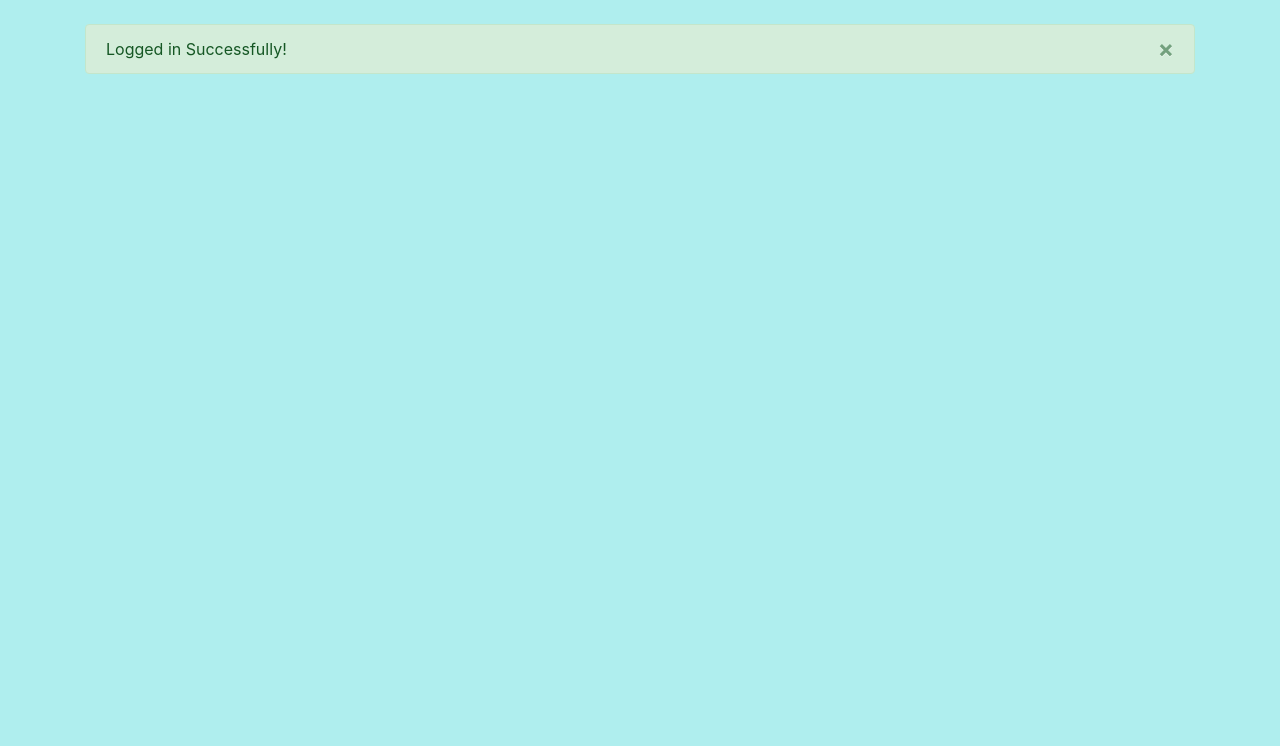
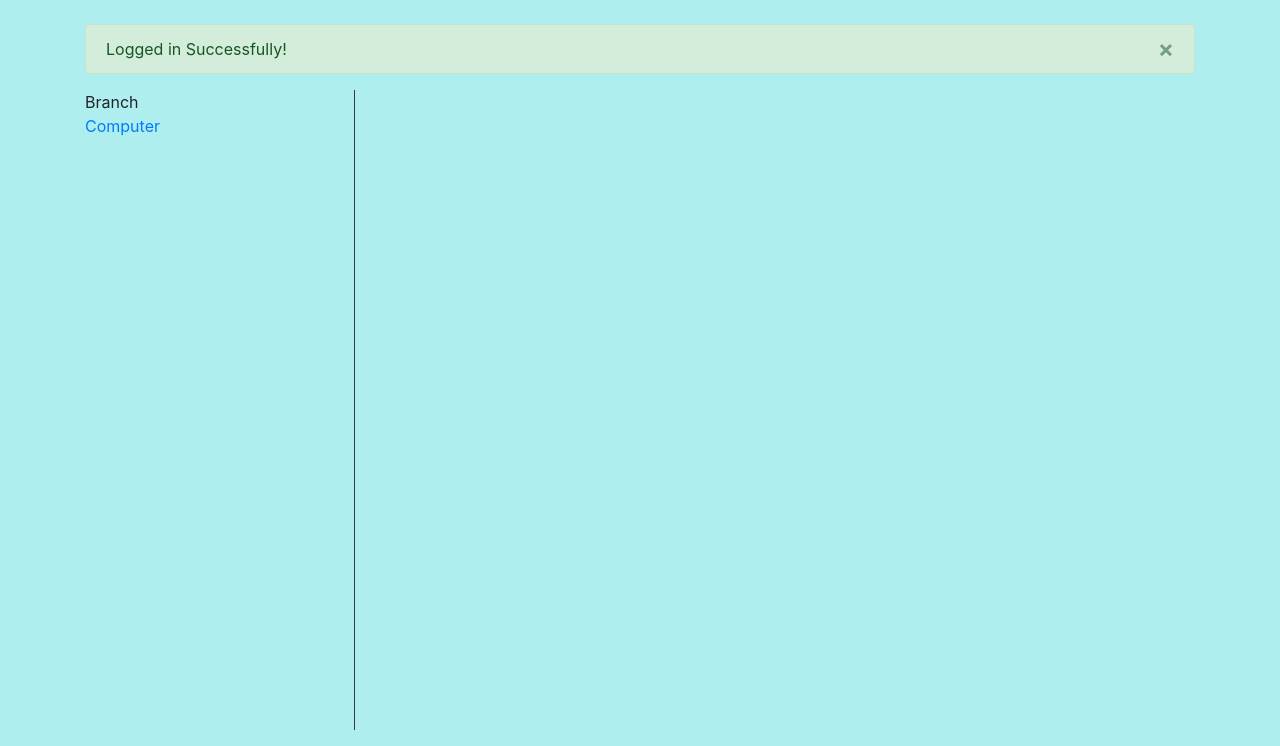
Before and after one commit to snehageorge25/Mini-Project, a Flask app: page / in a window 1280 px wide. Shown: the part 82-828 px from the top of the page. Before the commit the page ends 156 px from the top, so only its background shows below. Run offline with Flask 2, Linux system fonts and the light colour scheme; the visitor is signed in with stand-in values (Sample User, id 1); data that the repository does not hold is empty; some libraries are stand-ins or nearby versions.

Commit message:
added categories

```diff
--- a/app.py
+++ b/app.py
@@ -1,4 +1,4 @@
-from flask import Flask, render_template, request, redirect, url_for,session,flash
+from flask import Flask, render_template, request, redirect, url_for, session, flash
 from forms import RegistrationForm, LoginForm, SellBooksForm, EditProfileForm
 from sqlcon import connect
 import bcrypt
@@ -48,7 +48,7 @@ def profile():
 @app.route('/edit_profile')
 def edit_profile():
     edit_form = EditProfileForm()
-    return render_template('edit_profile.html',edit_form=edit_form)
+    return render_template('edit_profile.html', edit_form=edit_form)
 
 @app.route('/bought_books')
 def bought_books():
--- a/templates/index.html
+++ b/templates/index.html
@@ -20,11 +20,18 @@
 </div>
 
 
+<div class="container">
+  <div class="row my-3">
+    <div class="col-lg-3 col-md-4 border-right border-dark" style="height:80vh">
+      Branch <br>
+      <a href="#">Computer</a>
+    </div>
+
+    <div class="col-lg-9 col-md-8">
+      <div class="row pl-2">
         {% for book in books %}
-<div class="container">
-  <div\ class="row my-3">
-    <div class="card" style="width: 18rem;">
-      <img class="card-img-top" src="https://source.unsplash.com/1600x900/?textbook" alt="Card image cap">
+        <div class="card m-2" style="width: 15rem;">
+          <img class="card-img-top" src="https://source.unsplash.com/1600x900/?book" alt="Card image cap">
           <div class="card-body">
             <h5 class="card-title">{{ book['book_name'] }}</h5>
             <p class="card-text">
@@ -34,7 +41,10 @@
             <a href="/view/{{ book['book_id'] }}" class="btn btn-primary">VIEW</a>
           </div>
         </div>
+        {% endfor %}
       </div>
     </div>
-{% endfor %}
+
+  </div>
+</div>
 {% endblock %}
```
Also changed, not shown: templates/signup.html (+6 -4 lines), 1 other file. Lines whose indentation alone changed are shown as unchanged.
